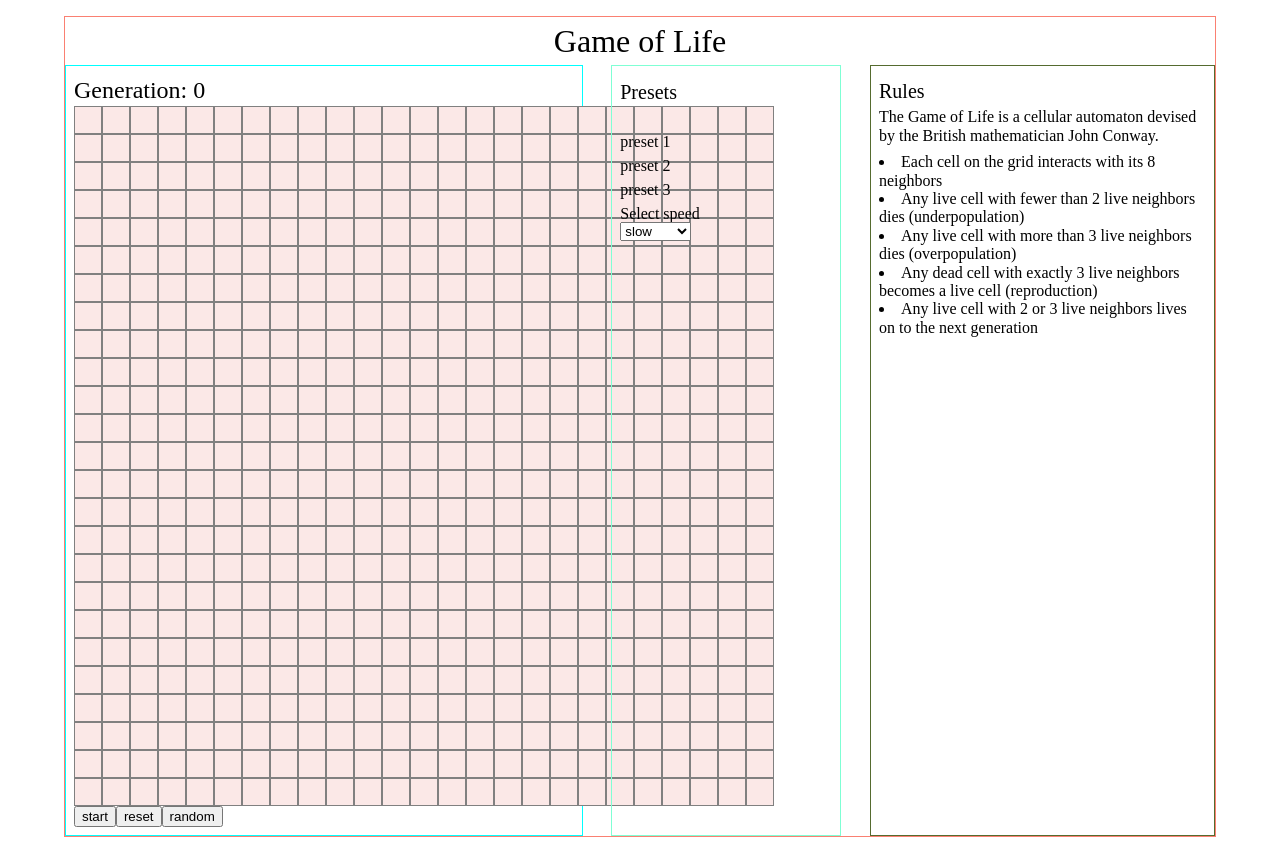
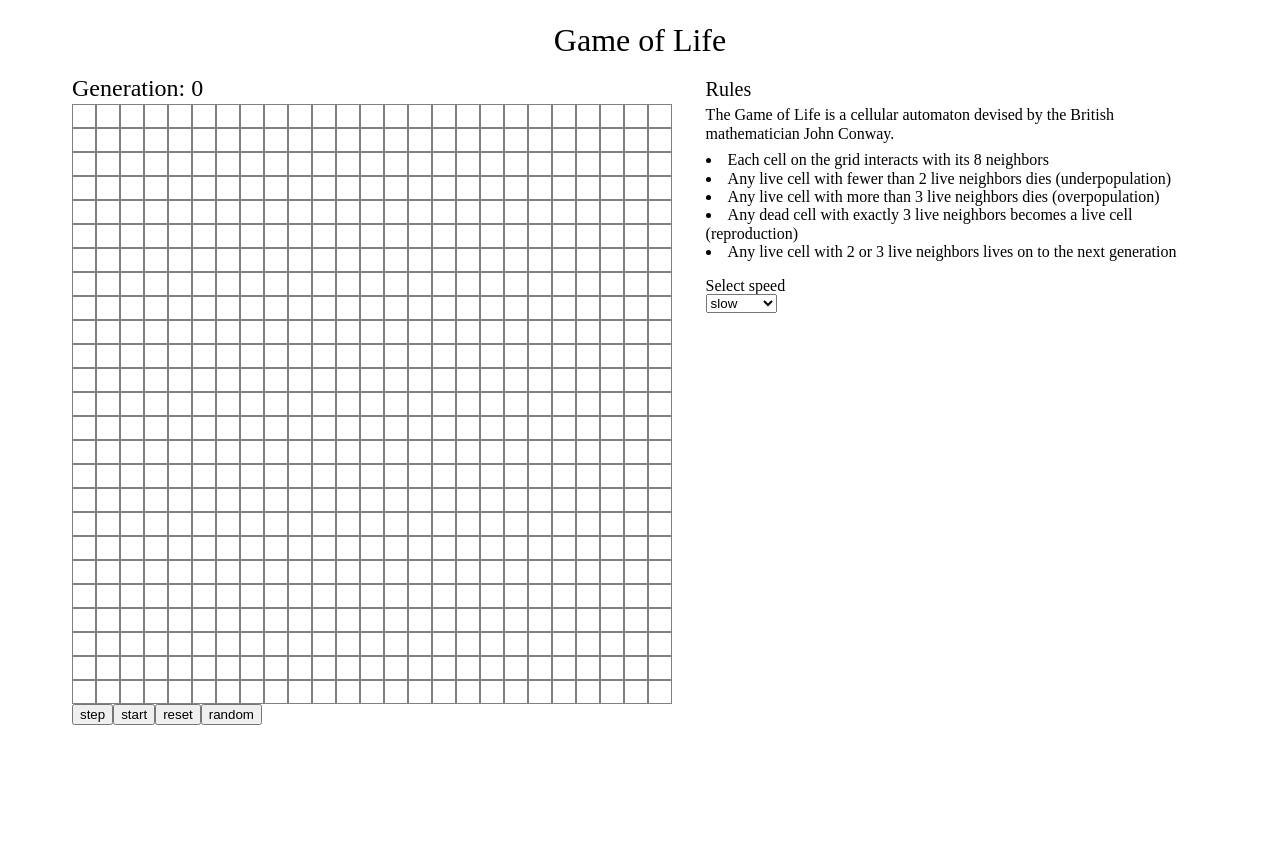
Before and after one commit to kp1129/cs-bw-1, a React (Create React App) app in the folder app/: page / in a window 1280 px wide. After the commit the page ends 800 px from the top, so only its background shows below. Built offline with nearby package versions, Linux system fonts and the light colour scheme.

Commit message:
add ability to step through simulation one gen at a time

```diff
--- a/app/src/App.css
+++ b/app/src/App.css
@@ -1,5 +1,4 @@
 .app {
-  border: 1px solid salmon;
   width: 90%;
   margin: 1rem auto;
   display: flex;
@@ -36,45 +35,30 @@ ul {
 
 .game-container {
   order: 1;
-  width: 45%;
-  border: 1px solid aqua;
+  width: 55%;
   padding: 0.5rem;
 }
 
+.right {
+  order: 2;
+  width: 45%;
+  display: flex;
+  flex-direction: column;
+}
 .presets-container {
-  order: 2;
-  width: 20%;
-  border: 1px solid aquamarine;
   padding: 0.5rem;
 }
 
 .rules-container {
-  order: 3;
-  width: 30%;
-  border: 1px solid darkolivegreen;
   padding: 0.5rem;
   line-height: 1.15rem;
 }
 
-.about-container {
-  order: 4;
-  margin: 2.5% 0;
-  width: 100%;
-  padding: 0.5rem;
-  line-height: 1.15rem;
-  border: 1px solid orangered;
-}
-
-.grid-container {
-  display: grid;
-  grid-template-columns: repeat(25, 1.75rem);
-}
-
 .cell {
-  background-color: #fbe8e7;
+  height: 1.5rem;
+  width: 1.5rem;
+  background-color: white;
   border: 1px solid gray;
-  height: 1.75rem;
-  width: 1.75rem;
 }
 
 .alive {
--- a/app/src/App.js
+++ b/app/src/App.js
@@ -11,6 +11,8 @@ const App = () => {
 
   const [speed, setSpeed] = useState(1000)
 
+
+
   return (
     <div className="app">
 
@@ -18,10 +20,15 @@ const App = () => {
 
      <GameContainer speed={speed}/>
 
-     <PresetsContainer setSpeed={setSpeed} />
+     <div className="right">
 
      <RulesContainer />
 
+      <PresetsContainer setSpeed={setSpeed} />
+
+
+
+     </div>
 
     </div>
   );
--- a/app/src/components/GameContainer.js
+++ b/app/src/components/GameContainer.js
@@ -4,12 +4,12 @@ const GameContainer = ({speed}) => {
   // set the size of the grid
   const numRows = 25;
   const numCols = 25;
-
-
+  const [resetFlag, setResetFlag] = useState(0);
 
   const generateBlankGrid = () => {
     // initialize the grid
     const rows = [];
+    console.log(numRows);
     for (let i = 0; i < numRows; i++) {
       // create array of length = numCols
       // fill it with 0s because at this point
@@ -29,7 +29,7 @@ const GameContainer = ({speed}) => {
 
   const [grid, setGrid] = useState(generateBlankGrid());
   const [genCounter, setGenCounter] = useState(0);
-  const [resetFlag, setResetFlag] = useState(0)
+
 
   // this handler allows the user to toggle
   // individual cell state
@@ -38,6 +38,7 @@ const GameContainer = ({speed}) => {
   };
 
   const [start, setStart] = useState(false);
+  const [step, setStep] = useState(false);
 
   const startRef = useRef(start);
   startRef.current = start;
@@ -47,6 +48,9 @@ const GameContainer = ({speed}) => {
 
   const speedRef = useRef(speed);
   speedRef.current = speed;
+
+  const stepRef = useRef(step);
+  stepRef.current = step;
 
   const operations = [
       [0, 1],
@@ -60,7 +64,7 @@ const GameContainer = ({speed}) => {
     ];
 
   const simulate = useCallback(() => {
-    if (!startRef.current){
+    if (!startRef.current && !stepRef.current){
         return;
     }
     // simulation logic
@@ -92,7 +96,10 @@ const GameContainer = ({speed}) => {
     // newGrid is ready to display
     setGrid(newGrid);
 
-    setTimeout(simulate, speedRef.current);
+    if(startRef.current){
+      setTimeout(simulate, speedRef.current);
+    }
+
 
   }, [resetFlag])
 
@@ -102,6 +109,16 @@ const GameContainer = ({speed}) => {
         startRef.current = true;
         simulate();
     }
+  }
+
+  const handleStepButton = () => {
+    setStep(true);
+    stepRef.current = true;
+    simulate();
+    setStep(false);
+    stepRef.current = false;
+    let newGenCounter = genCounter + 1;
+    setGenCounter(newGenCounter);
   }
 
   useEffect(() => {
@@ -116,7 +133,10 @@ const GameContainer = ({speed}) => {
     <div className="game-container">
       <h2>Generation: {genCounter}</h2>
 
-      <div className="grid-container">
+     <div style={{
+        display: "grid",
+        gridTemplateColumns: `repeat(${numCols}, 1.5rem)`
+      }}>
         {grid.map((row, i) =>
           row.map((col, j) => (
             <div
@@ -129,6 +149,7 @@ const GameContainer = ({speed}) => {
         )}
       </div>
 
+      <button onClick={handleStepButton} type="button">step</button>
       <button onClick={handleStartButton} type="button">
         {start ? "pause" : "start"}
       </button>
--- a/app/src/components/PresetsContainer.js
+++ b/app/src/components/PresetsContainer.js
@@ -6,14 +6,9 @@ const PresetsContainer = ({setSpeed}) => {
         console.log(speed)
         setSpeed(speed);
     }
+
     return (
         <div className="presets-container">
-            <h3>Presets</h3>
-            <br/>
-            <p>preset 1</p>
-            <p>preset 2</p>
-            <p>preset 3</p>
-
             <label htmlFor='speed-selection'>Select speed</label>
             <br/>
             <select onChange={(e) => handleSelect(e)} id='speed-selection'>
@@ -21,7 +16,6 @@ const PresetsContainer = ({setSpeed}) => {
                 <option value='500'>average</option>
                 <option value='100'>fast</option>
             </select>
-
         </div>
     )
 }
```
